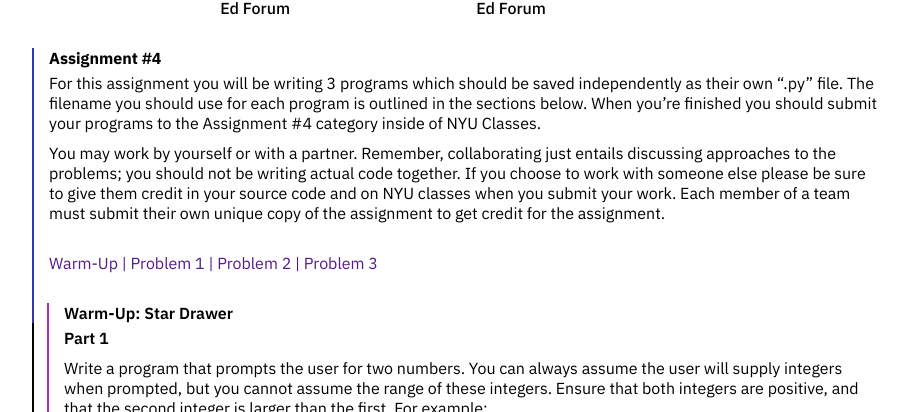
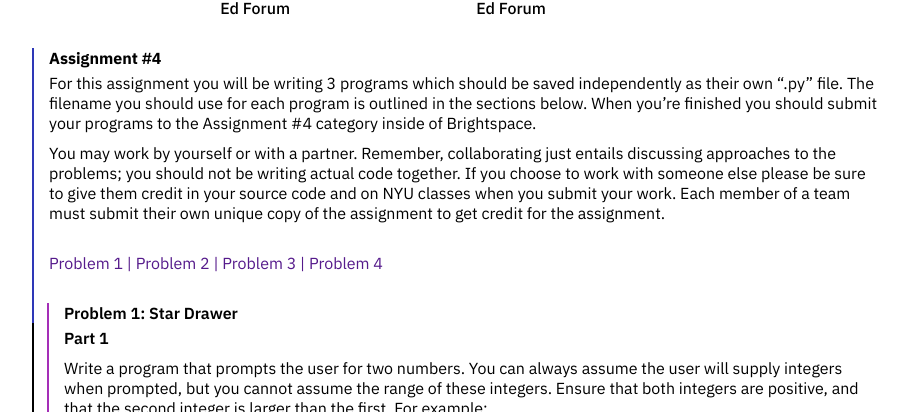
Before and after one commit to emilydidthis/CSCI-UA.0002-Spring23, a Jekyll site: the page built from assignments/04.markdown, in a window 1280 px wide and 900 px high. Shown: the part 142-554 px from the top of the window, without its empty margins (8-916 px from the left). Built offline with Jekyll 4.4.1, drawn with Linux system fonts in a browser that asks for light colours; some of the changed text lies outside the part shown.

Commit message:
add assignment 4

```diff
--- a/assignments/on-deck/04.markdown
+++ b/assignments/04.markdown
@@ -6,20 +6,20 @@ title: assignment-04
 ---
 
 ## Assignment #4
-For this assignment you will be writing 3 programs which should be saved independently as their own ".py" file. The filename you should use for each program is outlined in the sections below. When you're finished you should submit your programs to the Assignment #4 category inside of NYU Classes.
+For this assignment you will be writing 3 programs which should be saved independently as their own ".py" file. The filename you should use for each program is outlined in the sections below. When you're finished you should submit your programs to the Assignment #4 category inside of Brightspace.
 
 You may work by yourself or with a partner. Remember, collaborating just entails discussing approaches to the problems; you should not be writing actual code together. If you choose to work with someone else please be sure to give them credit in your source code and on NYU classes when you submit your work.  Each member of a team must submit their own unique copy of the assignment to get credit for the assignment.
 
 <br>
-<a href="#warm-up-star-drawer">Warm-Up | </a>
-<a href="#problem-1-roll-the-dice">Problem 1 | </a>
-<a href="#problem-2-pick-up-sticks">Problem 2 | </a>
-<a href="#problem-3-decimal-to-binary">Problem 3</a>
+<a href="#problem-1-star-drawer">Problem 1 | </a>
+<a href="#problem-2-roll-the-dice">Problem 2 | </a>
+<a href="#problem-3-pick-up-sticks">Problem 3 | </a>
+<a href="#problem-4-decimal-to-binary">Problem 4</a>
 
 <div class="section-break"><br></div>
 
 
-### **Warm-Up: Star Drawer**
+### **Problem 1: Star Drawer**
 
 **Part 1**
 
@@ -328,11 +329,11 @@ Here are some hints to get you started:
 - Do not allow players to take more than the total # of sticks on the table (i.e. if there are 2 sticks left the player should not be able to take 3 sticks)
 - The player who takes the last stick is the loser.
 
-This program should be named as follows: LastNameFirstName_assign3_problem2.py (for example, "ZhaoEmily_assign4_problem2.py")
+This program should be named as follows: LastNameFirstName_assign3_problem3.py (for example, "ZhaoEmily_assign4_problem3.py")
 
 <div class="section-break"><br></div>
 
-### Problem #3: Decimal to Binary
+### Problem #4: Decimal to Binary
 
 In Computer Science we often work with different number systems to represent data. The most commonly used number system (which we refer to as "decimal") is a "base 10" number system, which means that we use the values 0-9 to represent all numbers.
 
```
Also changed, not shown: other parts of assignments/04.markdown (+5 -4 lines), 2 other files.
